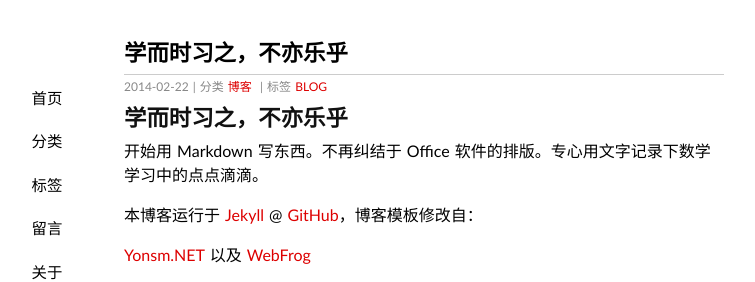
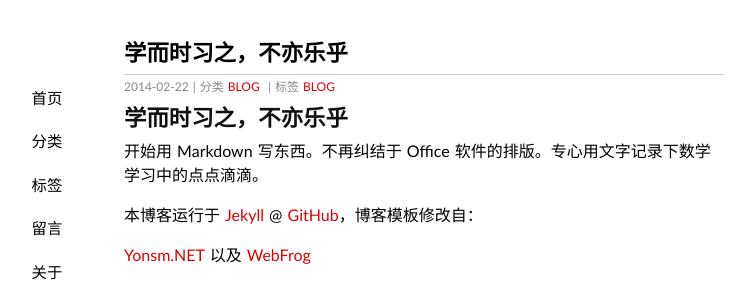
Before and after one commit to ccpaging/ccpaging.github.io, a Jekyll site: the page built from _posts/2014-02-22-hello-world.md, in a window 1280 px wide. Shown: the top 282 px of the page, without its empty margins (216-971 px from the left). Built offline with Jekyll 4.4.1, drawn with Linux system fonts in a browser that asks for light colours; some web fonts are replaced; formulas are drawn with MathJax 3; comment, search, counter and statistics services are not loaded.

Commit message:
Update 2014-02-22-hello-world.md

```diff
--- a/_posts/2014-02-22-hello-world.md
+++ b/_posts/2014-02-22-hello-world.md
@@ -2,7 +2,7 @@
 date: 2014-02-22 01:42:00+00:00
 layout: post
 title: 学而时习之，不亦乐乎
-categories: 博客
+categories: BLOG
 tags:  BLOG
 ---
 
```
